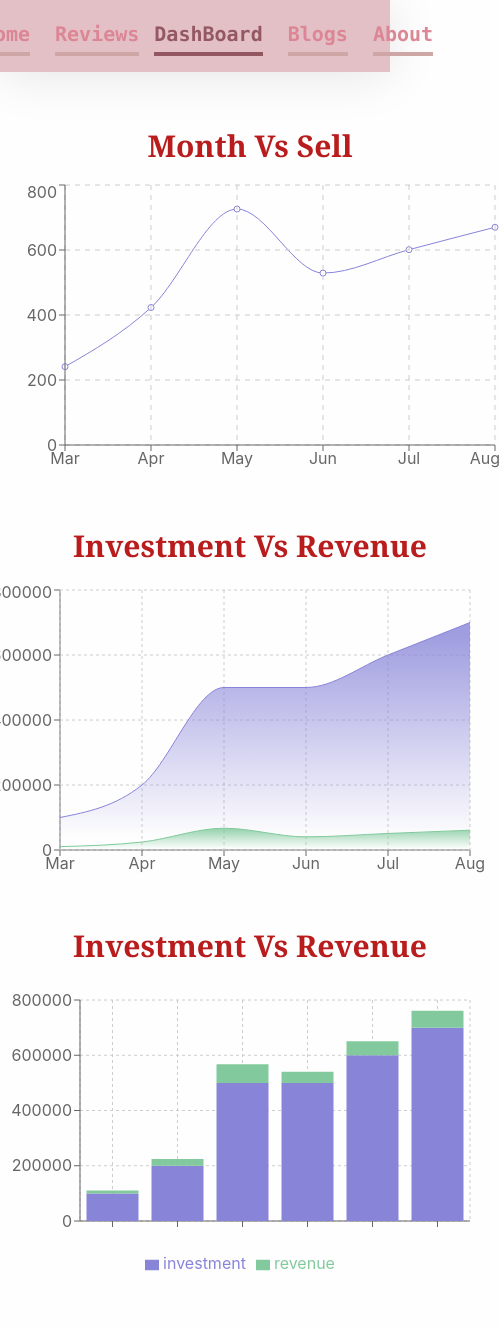
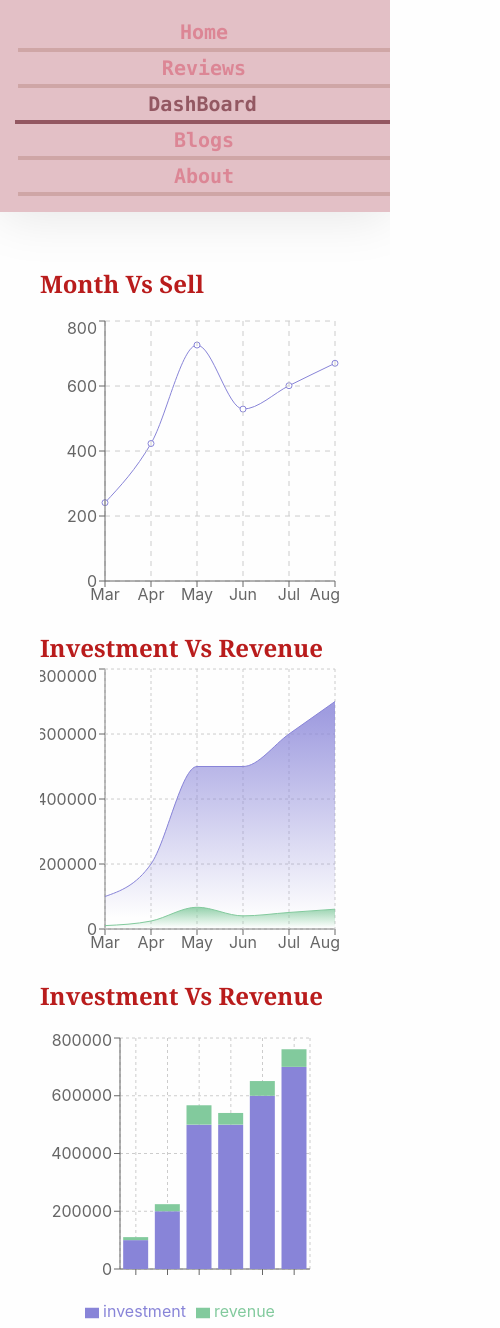
Before and after one commit to sajedasaju/amaze-headphones, a React (Create React App) app: page /dashboard in a window 390 px wide. Shown: the whole page, 500 px wide, since content can reach past the window. Before the commit the page ends 1280 px from the top, so only its background shows below. Built offline with nearby package versions, Linux system fonts and the light colour scheme.

Commit message:
responsive done

```diff
--- a/src/Components/About/About.js
+++ b/src/Components/About/About.js
@@ -5,7 +5,7 @@ import './About.css'
 const About = () => {
     return (
         <div className='grid grid-rows-1 bg-red-100 mt-8 container mx-auto rounded-xl py-8 text-xl'>
-            <h2 className='text-3xl font-mono text-red-600 mb-4'>All About <span className='text-4xl font-bold'>Amaze Headphones</span></h2>
+            <h2 className='text-3xl font-mono text-rose-700 mb-4'>All About <span className='text-4xl font-bold'>Amaze Headphones</span></h2>
             <p>In Amaze Headphone you can see the information about our new launched headphone</p>
             <div className='bg-white mx-12 rounded-xl'>
                 <ul className='list-inside list-disc'>
--- a/src/Components/DashBoard/DashBoard.js
+++ b/src/Components/DashBoard/DashBoard.js
@@ -10,21 +10,24 @@ const DashBoard = () => {
             .then(data => setData(data))
     }, [])
     return (
-        <div className='grid md:grid-cols-2 sm:grid-cols-1 gap-8 mt-10 container mx-auto'>
+        <div className='container mx-auto'>
+            <div className='grid md:grid-cols-2 sm:grid-cols-1 mt-10 '>
                 <div>
-                <h2 className='text-3xl font-serif font-bold my-4 text-red-700'>Month Vs Sell</h2>
-                <LineChart width={500} height={300} data={data}>
+                    <h2 className='text-2xl  text-left font-serif font-bold my-4 text-red-700'>Month Vs Sell</h2>
+
+                    <LineChart className='line-chart' width={300} height={300} data={data}>
                         <Line type="monotone" dataKey="sell" stroke="#8884d8" />
                         <CartesianGrid stroke="#ccc" strokeDasharray="5 5" />
                         <XAxis dataKey="month" />
                         <YAxis />
                         <Tooltip />
                     </LineChart>
+
                 </div>
                 <div>
-                <h2 className='text-3xl font-serif font-bold my-4 text-red-700'>Investment Vs Revenue</h2>
-                <AreaChart width={500} height={300} data={data}
-                    margin={{ top: 10, right: 30, left: 0, bottom: 0 }}>
+                    <h2 className='text-2xl  text-left font-serif font-bold mt-4 text-red-700'>Investment Vs Revenue</h2>
+                    <AreaChart width={300} height={300} data={data}
+                    >
                         <defs>
                             <linearGradient id="colorUv" x1="0" y1="0" x2="0" y2="1">
                                 <stop offset="5%" stopColor="#8884d8" stopOpacity={0.8} />
@@ -44,13 +47,13 @@ const DashBoard = () => {
                     </AreaChart>
                 </div>
                 <div>
-                <h2 className='text-3xl font-serif font-bold my-4 text-red-700'>Investment Vs Revenue</h2>
+                    <h2 className='text-2xl  text-left font-serif font-bold my-4 text-red-700'>Investment Vs Revenue</h2>
                     <BarChart
-                    width={500}
+                        width={300}
                         height={300}
                         data={data}
                         margin={{
-                        top: 20,
+                            top: 10,
                             right: 30,
                             left: 20,
                             bottom: 5,
@@ -70,6 +73,7 @@ const DashBoard = () => {
 
             </div>
 
+        </div>
     );
 };
 
--- a/src/Components/Header/Header.css
+++ b/src/Components/Header/Header.css
@@ -3,10 +3,11 @@ nav {
     background-color: rgba(205, 140, 151, 0.534);
 }
 
+
 .link {
     text-decoration: none;
     border-bottom: 4px solid rgb(207, 166, 166);
-    margin-left: 25px;
+    margin-left: 18px;
     font-size: 20px;
     font-weight: 700;
     color: rgba(219, 133, 148, 0.985);
--- a/src/Components/Header/Header.js
+++ b/src/Components/Header/Header.js
@@ -4,7 +4,7 @@ import './Header.css'
 
 const Header = () => {
     return (
-        <nav className='flex justify-center text-3xl font-bold  font-mono py-4 '>
+        <nav className='flex justify-center md:flex-row sm:flex-col text-2xl font-bold  font-mono py-4 '>
             <NavLink className={({ isActive }) => isActive ? "active-link" : "link"} to='/home'>Home</NavLink>
             <NavLink className={({ isActive }) => isActive ? "active-link" : "link"} to='/reviews'>Reviews</NavLink>
             <NavLink className={({ isActive }) => isActive ? "active-link" : "link"} to='/dashboard'>DashBoard</NavLink>
--- a/src/Components/Home/Home.js
+++ b/src/Components/Home/Home.js
@@ -11,17 +11,17 @@ const Home = () => {
     // console.log(reviews)
     return (
         <div className=' container mx-auto'>
-            <div className='mt-12  grid md:grid-cols-2 gap-5 items-center'>
-                <div className='text-left'>
+
+            <div className='flex  justify-between gap-8 content-center items-center sm:flex-col md:flex-row mt-10'>
+                <div className='sm:order-7 md:order-1 text-left sm:text-center'>
                     <h1 className='text-4xl  font-mono font-bold '>Choose Us...</h1>
                     <h1 className='text-style text-4xl  font-mono font-bold '>And feel the music in your bone</h1>
-                    <p className='text-1xl mt-4 '>
-                        Say goodbye to that chaos of the outside world and plug into your musical serenity with our product.Made with a sheer touch of class. Crafted with plush materials, it lets you tune the outer world out with just a click. It offers up to 30 hours of pure audio bliss without the ANC mode and up to 20 hours of serenity with the ANC mode.
-                    </p>
+                    <p>Say goodbye to that chaos of the outside world and plug into your musical serenity with our product.Made with a sheer touch of class. Crafted with plush materials, it lets you tune the outer world out with just a click. It offers up to 30 hours of pure audio bliss without the ANC mode and up to 20 hours of serenity with the ANC mode.</p>
                     <button className='demo-btn'>Live Demo</button>
                 </div>
-                <div className='img-container justify-self-center	'>
-                    <img src={headphone} alt="" width='100%' />
+                <div className='shrink sm:order-1 '>
+                    <img src={headphone} className='rounded-xl' alt="" />
+
                 </div>
 
             </div>
--- a/src/Components/Review/Review.js
+++ b/src/Components/Review/Review.js
@@ -2,7 +2,6 @@ import React from 'react';
 import './Review.css'
 
 const Review = ({ review }) => {
-    console.log(review)
     const { name, picture, rating } = review;
     return (
         <div className='review-background p-4 rounded-lg single-review'>
--- a/tailwind.config.js
+++ b/tailwind.config.js
@@ -3,6 +3,12 @@ module.exports = {
     "./src/**/*.{js,jsx,ts,tsx}",
   ],
   theme: {
+    screens: {
+      sm: '310px',
+      md: '608px',
+      lg: '976px',
+      xl: '1440px',
+    },
     extend: {},
   },
   plugins: [],
```
Lines whose indentation alone changed are shown as unchanged.
